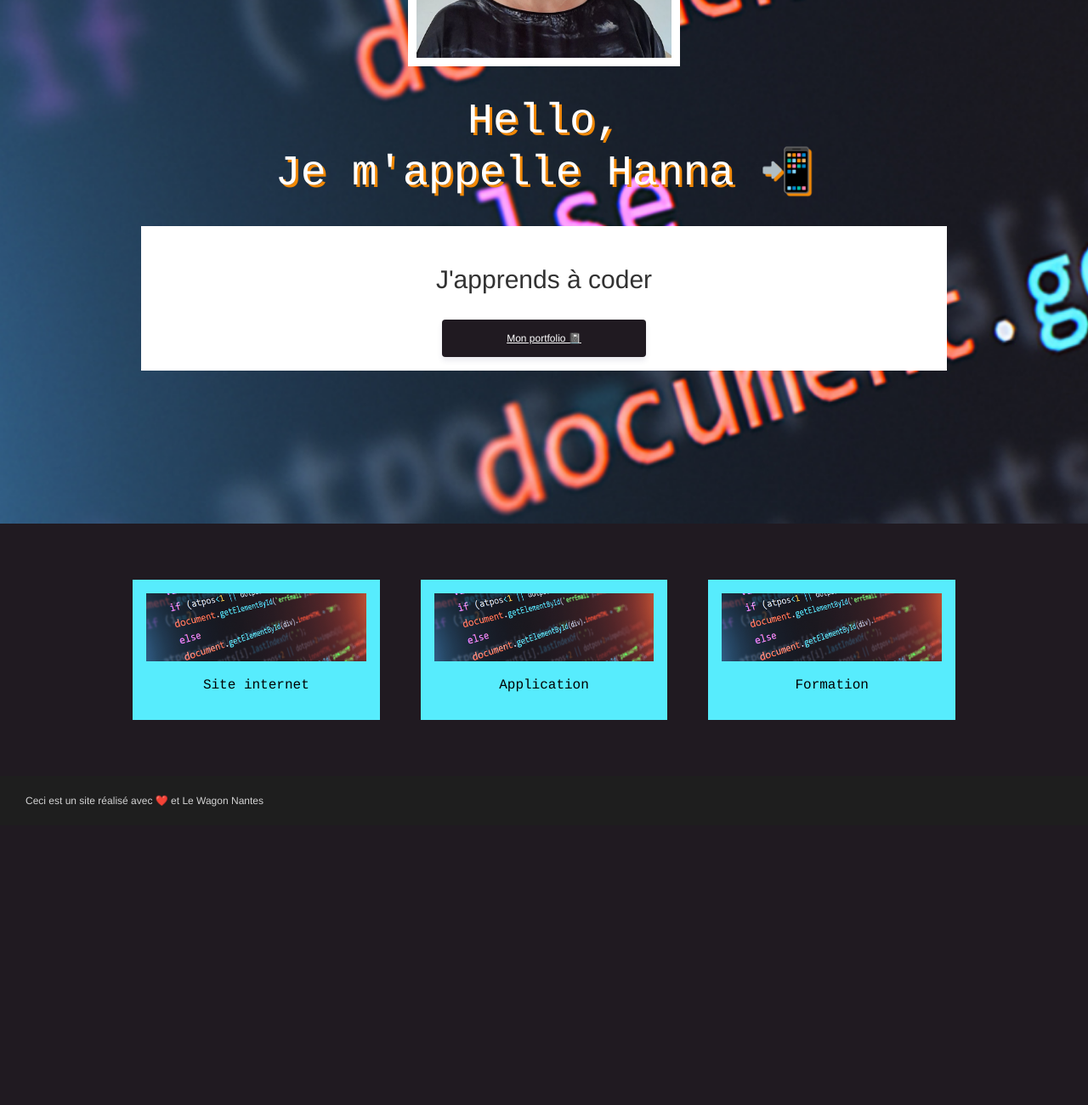
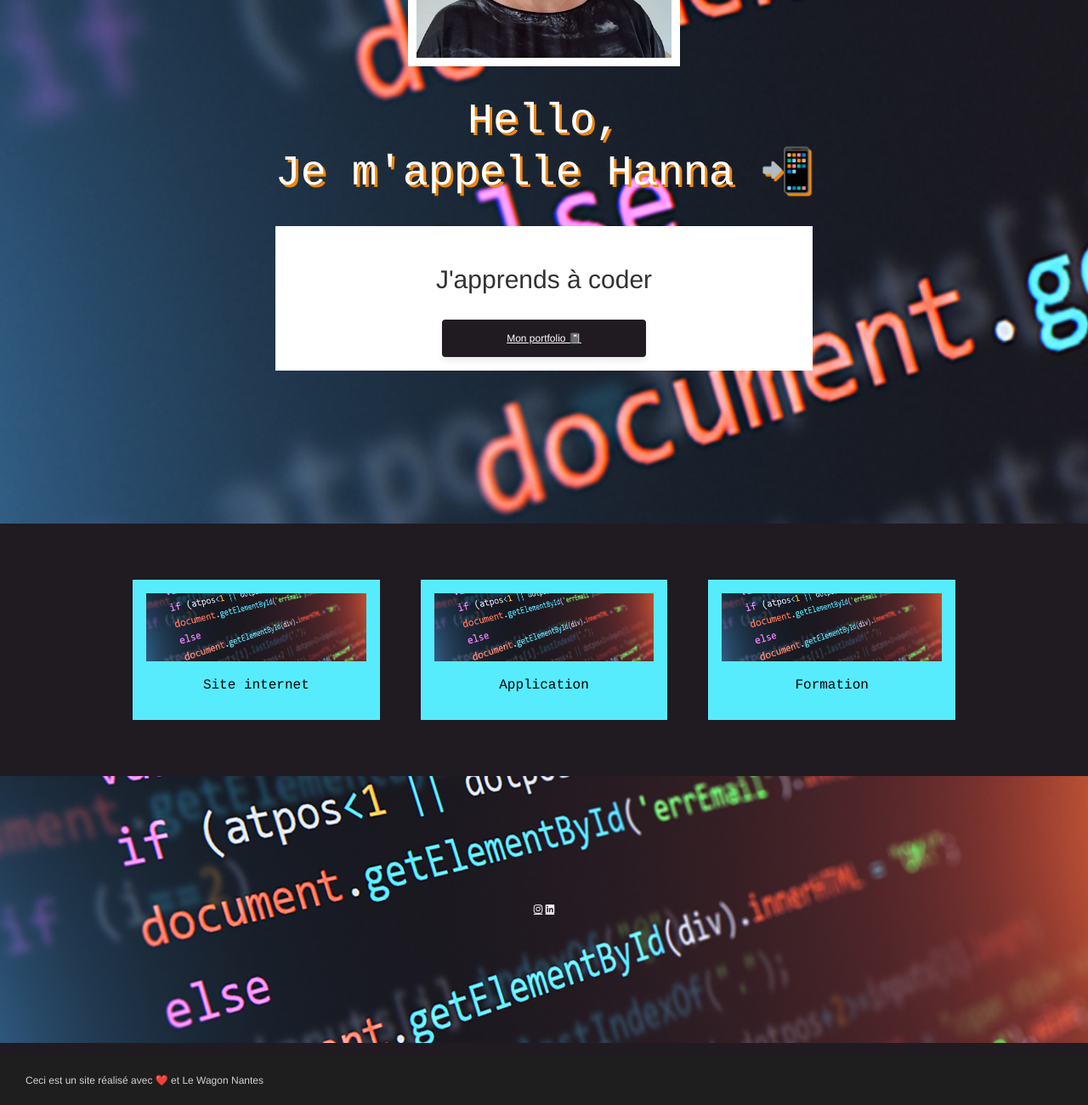
Before and after one commit to hannalenda/profil-page, a plain HTML site: page index.html in a window 1280 px wide. Shown: the part 387-1687 px from the top of the page at 85% size. Before the commit the page ends 1358 px from the top, so only its background shows below. Drawn offline with Linux system fonts and the light colour scheme.

Commit message:
Add files via upload

```diff
--- a/index.html
+++ b/index.html
@@ -4,15 +4,16 @@
   	<link href='style.css' rel='stylesheet'>
     <meta charset="utf-8">
     <title>Hanna @ Women Coding Day</title>
+    <link rel="stylesheet" href="https://use.fontawesome.com/releases/v5.15.3/css/all.css" integrity="sha384-SZXxX4whJ79/gErwcOYf+zWLeJdY/qpuqC4cAa9rOGUstPomtqpuNWT9wdPEn2fk" crossorigin="anonymous">
   </head>
   <body>
 
-  	<div id="banner">
+  <div id="banner">
   		<img src="images/hanna_k.png" alt="Hanna 	LENDA profil picture" width="300">
   		<h1> Hello,
   			<br>
   		Je m'appelle Hanna 📲</h1>
-  		<div class="card2">
+  		<center><div class="card2">
     	<p>J'apprends à coder</p>
     	<center><div class="btn">
 
@@ -34,12 +35,21 @@
     		<h3><center>Application</center></h3>
  		</div>
  		<div class="card">
-    		<img src="images/hero_img_code.png" alt="picture description" width="100%">
+    		<img src="images/hero_img_code.png" alt="picture description" width=100%>
     		<h3><center>Formation</center></h3>
     	</div>
  	</div>
+ 	<div id="banner">
+ 		<a href="https://www.instagram.com/hannalendapro/"<i class="fab fa-instagram">
+ 		</a>
+
+ 		<a href="https://www.linkedin.com/in/hannalenda/"<i class="fab fa-linkedin">
+ 		</a>
+
+ 	</div>
     <div id="footer">
     	<p>Ceci est un site réalisé avec ❤️ et Le Wagon Nantes</p>
+
     </div>
   </body>
 
--- a/style.css
+++ b/style.css
@@ -82,6 +82,7 @@ a:hover {
   font-weight: lighter;
   background-color: #57ECFD;
 
+
 }
 .card2 {
   padding: 16px;
@@ -91,6 +92,7 @@ a:hover {
   font-weight: lighter;
   color: black;
   background-color: white;
+  width: 600px;
 
 }
 /*.card img {
```
